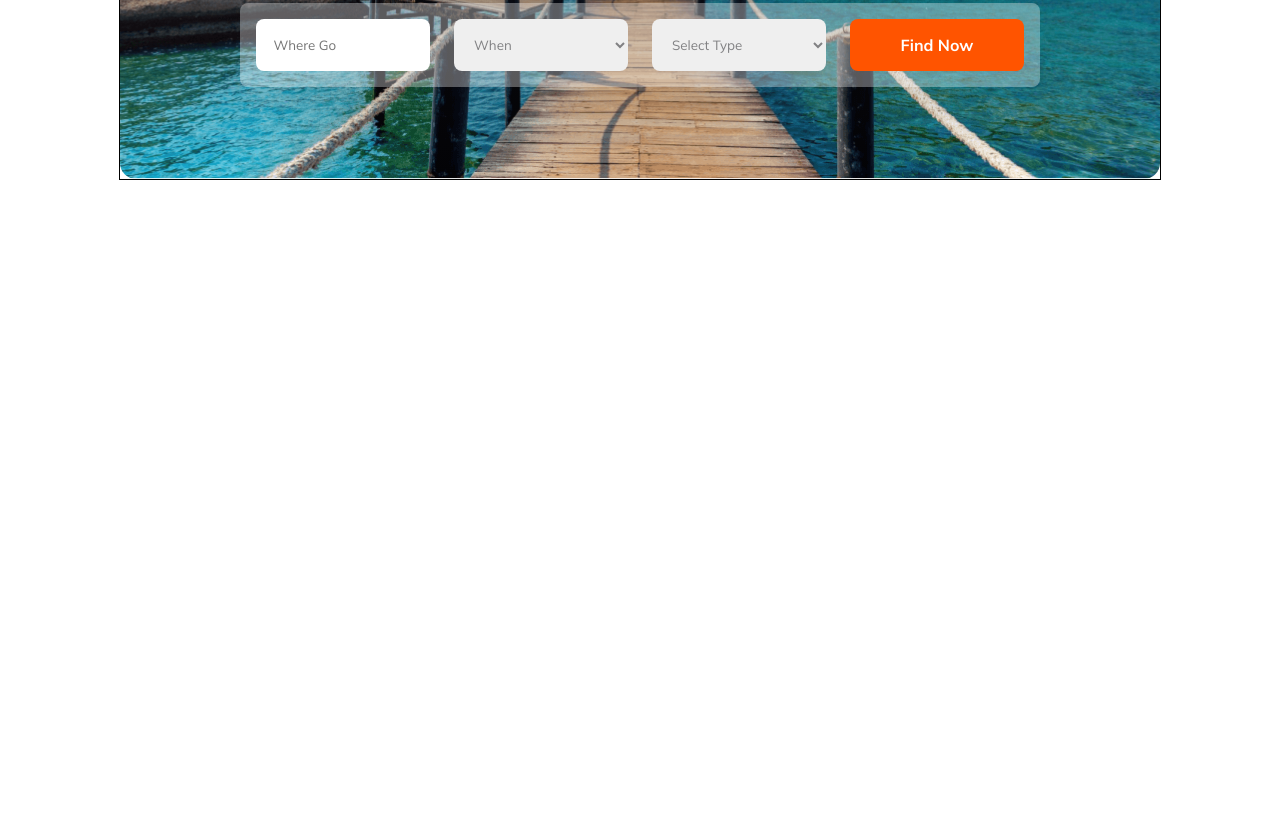
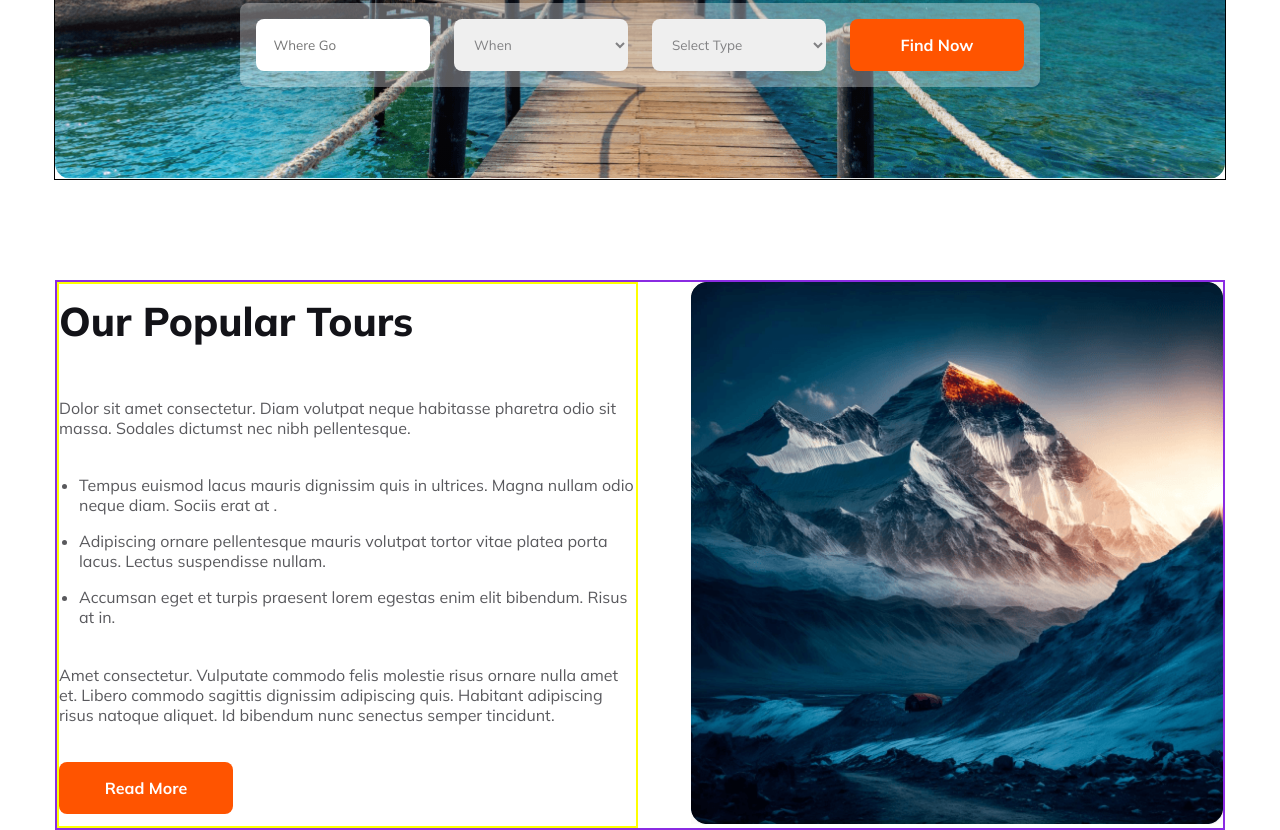
Before and after one commit to mhmitas/B9A2-mitas-explorer-Assignment, a plain HTML site: page index.html in a window 1280 px wide. Shown: the part 372-1202 px from the top of the page. Before the commit the page ends 800 px from the top, so only its background shows below. Drawn offline with Linux system fonts and the light colour scheme.

Commit message:
tours section completed

```diff
--- a/index.html
+++ b/index.html
@@ -42,7 +42,31 @@
         </section>
     </header>
     <main>
-
+        <section class="tours">
+            <div class="tour-texts">
+                <h3 class="common-heading">Our Popular Tours</h3>
+                <p class="common-description1">Dolor sit amet consectetur. Diam volutpat neque habitasse pharetra odio
+                    sit massa. Sodales dictumst nec nibh pellentesque.</p>
+                <div class="ul-text">
+                    <ul class="common-description1">
+                        <li>Tempus euismod lacus mauris dignissim quis in ultrices. Magna nullam odio neque diam. Sociis
+                            erat at .</li>
+                        <li>Adipiscing ornare pellentesque mauris volutpat tortor vitae platea porta lacus. Lectus
+                            suspendisse nullam.</li>
+                        <li> Accumsan eget et turpis praesent lorem egestas enim elit bibendum. Risus at in.</li>
+                    </ul>
+                </div>
+                <p class="common-description1">Amet consectetur. Vulputate commodo felis molestie risus
+                    ornare nulla amet et. Libero commodo sagittis dignissim adipiscing quis. Habitant adipiscing risus
+                    natoque aliquet. Id bibendum nunc senectus semper tincidunt. </p>
+                    <div class="">
+                        <button class="btn-primary">Read More</button>
+                    </div>
+            </div>
+            <div class="tour-img">
+                <img src="Images/Rectangle 4.png" alt="">
+            </div>
+        </section>
     </main>
     <footer>
 
--- a/styles/style.css
+++ b/styles/style.css
@@ -9,8 +9,8 @@
 
 header,
 main {
-    /* width: 1170px; */
-    width: 81.25%;
+    /* width: 81.25%; */
+    max-width: 1170px;
     margin: 0 auto;
     min-height: 200px;
 }
@@ -19,14 +19,22 @@ main {
     color: #5A5A5D;
     font-size: 16px;
     font-weight: 400;
+    margin-bottom: 25px;
 }
 
 .common-description1 {
     color: #131318b3;
     font-size: 16px;
     font-weight: 400;
+    margin-bottom: 25px;
 }
 
+.common-heading {
+    color: #131318;
+    font-size: 40px;
+    font-weight: 800;
+    margin-bottom: 40px;
+}
 
 .btn-primary {
     width: 174px;
@@ -46,7 +54,7 @@ header {
 }
 
 .banner {
-    background-image: linear-gradient(180deg, rgba(19, 19, 24, 0.80) 0%, rgba(19, 19, 24, 0.00) 100%), url(../Images/bannerimage.png);
+    background-image: linear-gradient(180deg, #131318cc 0%, rgba(19, 19, 24, 0.00) 100%), url(../Images/bannerimage.png);
     width: 100%;
     height: 500px;
     background-size: cover;
@@ -56,11 +64,7 @@ header {
     margin-top: 50px;
 }
 
-/* border-radius: 16px;
-background: linear-gradient(180deg, rgba(19, 19, 24, 0.80) 0%, rgba(19, 19, 24, 0.00) 100%); */
-
 .banner-texts {
-    /* border: 2px solid yellow; */
     display: flex;
     flex-direction: column;
     align-items: center;
@@ -107,6 +111,36 @@ select {
     color: #13131880;
 }
 
+/* tour section styles */
+.tours {
+    border: 2px solid blueviolet;
+    display: flex;
+    gap: 53px;
+    margin-top: 100px;
+}
+
+.tour-texts {
+    max-width: 577px;
+    border: 2px solid yellow;
+    display: flex;
+    flex-direction: column;
+    justify-content: space-evenly;
+}
+
+.ul-text {
+    margin-left: 20px;
+}
+
+.ul-text ul li {
+    margin-bottom: 16px;
+}
+
+.tour-img img {
+    width: 100%;
+    /* max-width: 540px; */
+    /* height: 100%; */
+}
+
 
 
 
@@ -117,9 +151,19 @@ select {
 /* responsive for mobile device */
 
 @media screen and (max-width: 576px) {
+
+    header,
+    main {
+        padding: 10px;
+    }
+
     .inputs-container {
         flex-direction: column;
-        gap: 10px;
+        gap: 16px;
+    }
+
+    .tours{
+        flex-direction: column;
     }
 
     .banner-texts {
@@ -129,7 +173,9 @@ select {
     .banner-heading {
         font-size: 30px;
     }
-    #banner-d{
+
+    #banner-d {
         font-size: 14px;
     }
+
 }
```
